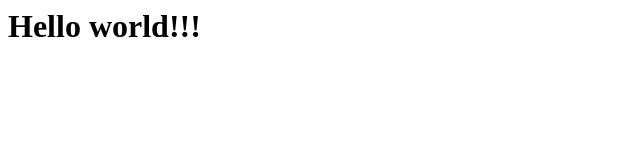
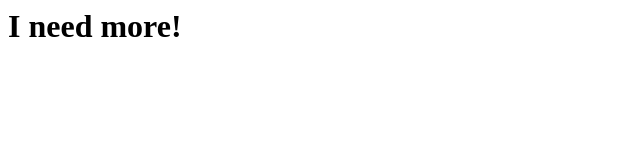
Before and after one commit to razor5000/study-test-repository, a plain HTML site: page index.html in a window 1280 px wide. Shown: the whole page, without its empty margins (0-640 px from the left). Drawn offline with Linux system fonts and the light colour scheme.

Commit message:
added need more to h1

```diff
--- a/index.html
+++ b/index.html
@@ -1 +1 @@
-<h1>Hello world!!!</h1>
+<h1>I need more!</h1>
```
